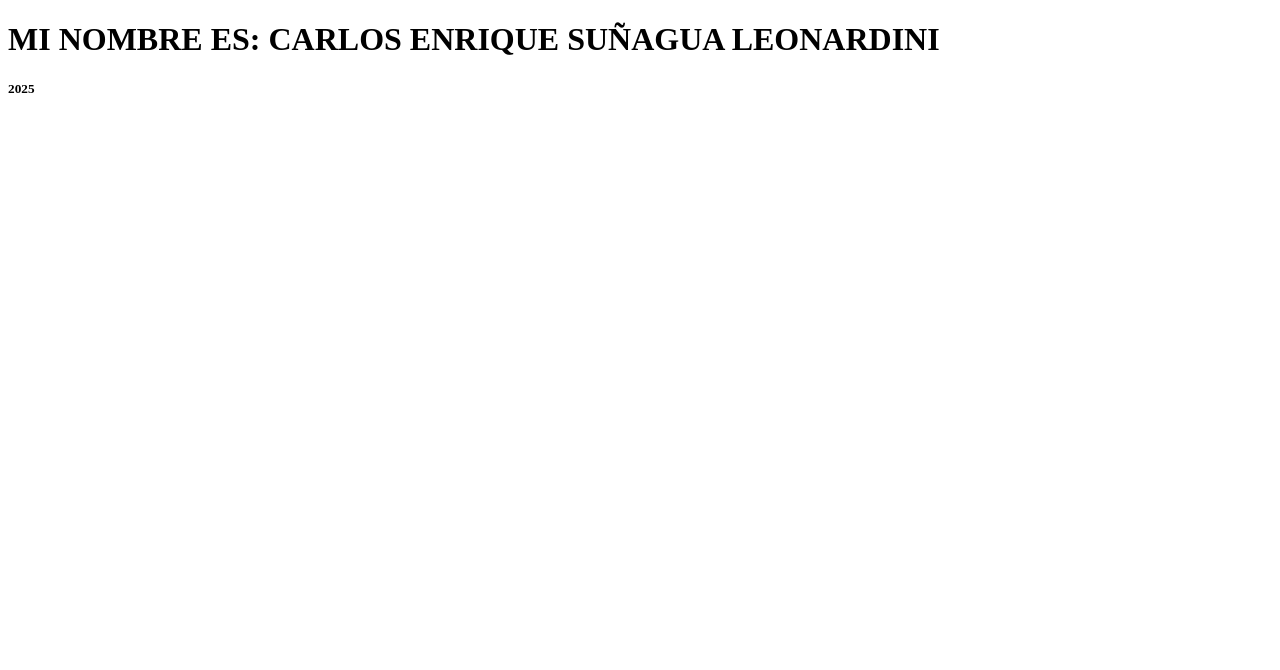
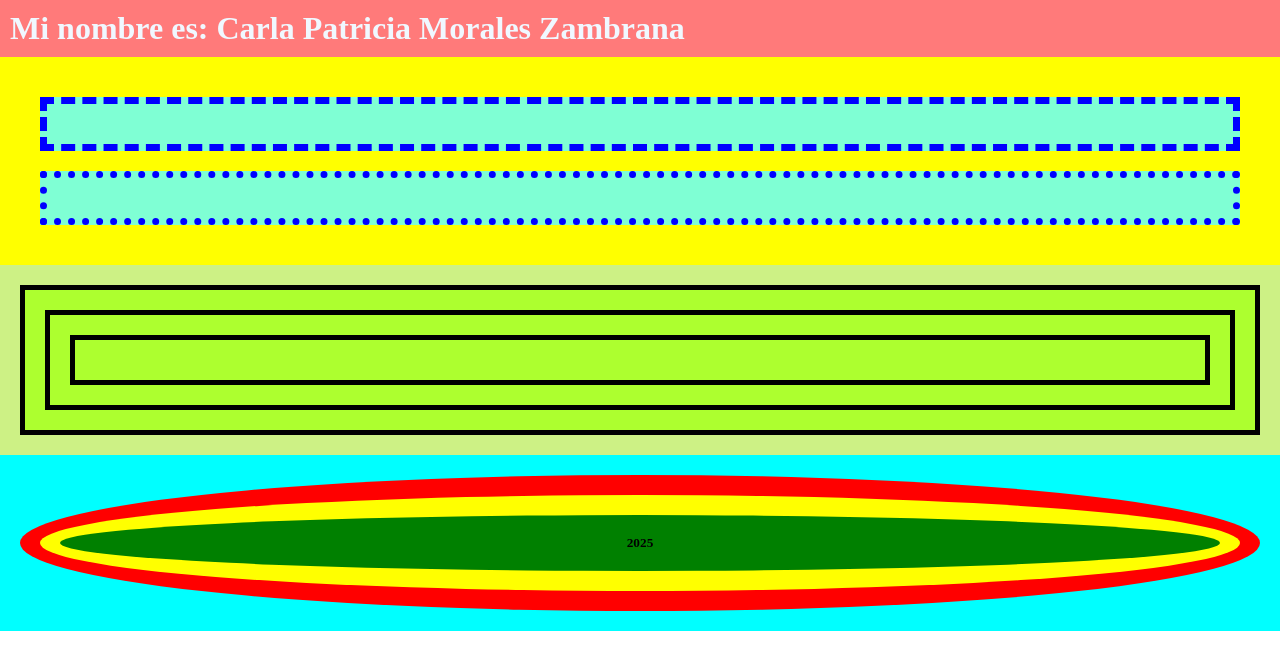
Before and after one commit to CarlaPaty/maqueta, a plain HTML site: page index.html in a window 1280 px wide. Drawn offline with Linux system fonts and the light colour scheme.

Commit message:
Add files via upload

```diff
--- a/CSS/estilos.css
+++ b/CSS/estilos.css
@@ -0,0 +1,57 @@
+*{margin: 0px;}
+.c1{
+    background: rgb(255, 122, 122);
+    color: aliceblue;
+    padding: 10px;
+}
+.c2{
+    background-color: yellow;
+    padding: 20px;
+
+}
+.c3{
+    background-color: rgb(205, 241, 133);
+    padding: 20px;
+}
+.c4{
+    background-color: aqua;
+    padding: 20px;
+}
+.c2-1{
+    background-color: aquamarine;
+    margin: 20px;
+    padding: 20px;
+    border: 7px;
+    border-style: dashed;
+    border-color: blue;
+}
+.c2-2{
+    background-color: aquamarine;
+    margin: 20px;
+    padding: 20px;
+    border: 7px;
+    border-style: dotted;
+    border-color: blue;
+}
+.hijo{
+    background-color: greenyellow;
+    padding: 20px;
+    border: 5px;
+    border-style: solid;
+}
+.c41{
+    background-color: red;
+    padding: 20px;
+    border-radius: 100%;
+}
+.c42{
+    background-color: yellow;
+    padding: 20px;
+    border-radius: 100%;
+}
+.c43{
+    background-color: green;
+    padding: 20px;
+    border-radius: 100%;
+    text-align: center;
+}
--- a/index.html
+++ b/index.html
@@ -3,12 +3,12 @@
 <head>
     <meta charset="UTF-8">
     <meta name="viewport" content="width=device-width, initial-scale=1.0">
-    <link rel="stylesheet" href="css/estilo.css">
+    <link rel="stylesheet" href="css/estilos.css">
     <title>Document</title>
 </head>
 <body>
     <div class="c1">
-        <h1>MI NOMBRE ES: CARLOS ENRIQUE SUÑAGUA LEONARDINI</h1>
+        <h1>Mi nombre es: Carla Patricia Morales Zambrana</h1>
     </div>
     <div class="c2">
         <div class="c2-1"></div>
```
